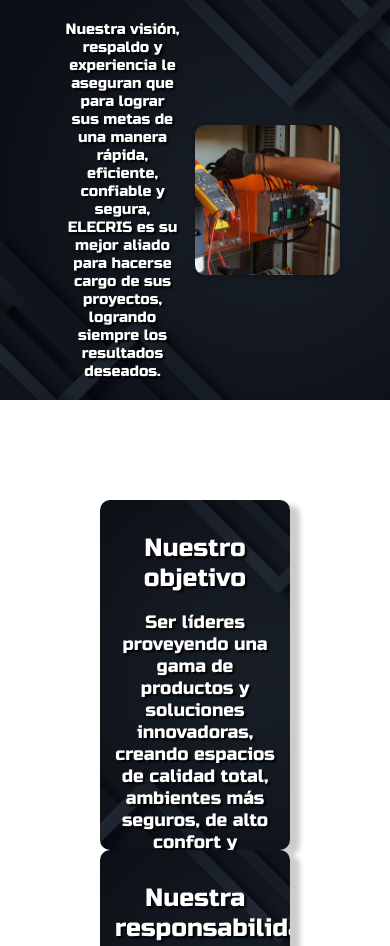
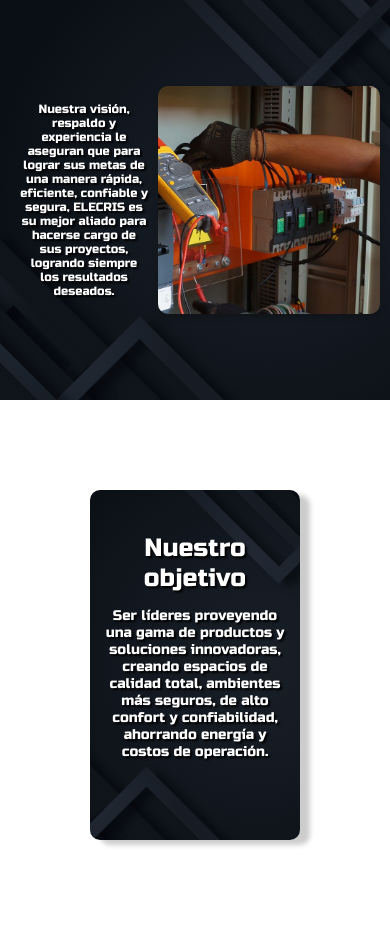
Before and after one commit to nicolasgullo/ProyectoNicolasGullo, a plain HTML site: page nosotros.html in a window 390 px wide. Shown: the part 660-1606 px from the top of the page. Drawn offline with Linux system fonts and the light colour scheme.

Commit message:
Cambio de titulos y agregue descripcion a cada pagina

```diff
--- a/nosotros.html
+++ b/nosotros.html
@@ -3,10 +3,11 @@
 <head>
     <meta charset="UTF-8">
     <meta name="viewport" content="width=device-width, initial-scale=1.0">
+    <meta name="description" content="Conoce nuestra empresa, dedicada a ofrecer soluciones eléctricas y automatización industrial. Descubre nuestros objetivos: calidad, innovación y satisfacción del cliente. Trabajamos para transformar y optimizar tu industria.">
     <link rel="stylesheet" href="./style.css">
     <script src="https://kit.fontawesome.com/85fc43103c.js" crossorigin="anonymous"></script>
     <link rel="shortcut icon" href="./images/GN.png" type="image/x-icon">
-    <title>GUNI Soluciones Electricas</title>
+    <title>GUNI Soluciones Electricas - Nosotros</title>
 </head>
 <body>
 
@@ -33,7 +34,7 @@
             <div class="texto-cuadro">
                 <p>Nuestra visión, respaldo y experiencia le aseguran que para lograr sus metas de una manera rápida, eficiente, confiable y segura, ELECRIS es su mejor aliado para hacerse cargo de sus proyectos, logrando siempre los resultados deseados.</p>
             </div>
-            <img class="imagen-cuadro" src="./images/foto3.jpg" alt="">
+            <img class="imagen-cuadro" src="./images/foto3.jpg" alt="Técnico realizando pruebas eléctricas con un multímetro">
         </div>
         <section class="card-container">
             <div class="card-nosotros">
--- a/scss/_cards.scss
+++ b/scss/_cards.scss
@@ -12,7 +12,8 @@
     display: flex;
     justify-content: space-evenly;
     flex-wrap: wrap;
-    padding: 100px;
+    padding: 10px;
+
   }
 
   .card{
@@ -49,9 +50,8 @@
     font-size: 20px;
     text-shadow: 2px 2px 2px black;
     text-align: center;
-    margin: auto;
-    padding-left: 15px;
-    padding-right: 15px;
+    margin: 150px;
+    padding: 10px;
     transition: 2s;
     &:hover{
       transform: scale(1.3);
--- a/style.scss
+++ b/style.scss
@@ -55,10 +55,6 @@
       font-size: 30px;
     }
 
-    .nosotros-texto{
-      font-size: 18px;
-    }
-
     .imagen-cuadro{
       height: 50%;
       width: 50%;
@@ -93,10 +89,17 @@
 
     .cuadro{
       height: 400px;
+      padding: 10px;
     }
 
     .texto-cuadro{
-      font-size: 15px;
+      font-size: 12px;
+      padding: 10px;
+    }
+
+    .imagen-cuadro{
+      height: 60%;
+      width: 60%;
     }
 
     .logo img{
@@ -120,12 +123,9 @@
       padding: 2px;
     }
 
-    .nosotros-texto{
-      font-size: 15px;
-    }
-
     .card-nosotros{
-      font-size: 18px;
+      font-size: 14px;
+      margin: 80px;
     }
 
   }
```
Also changed, not shown: contacto.html (+2 -1 lines), index.html (+6 -5 lines), style.css, 1 other file.
